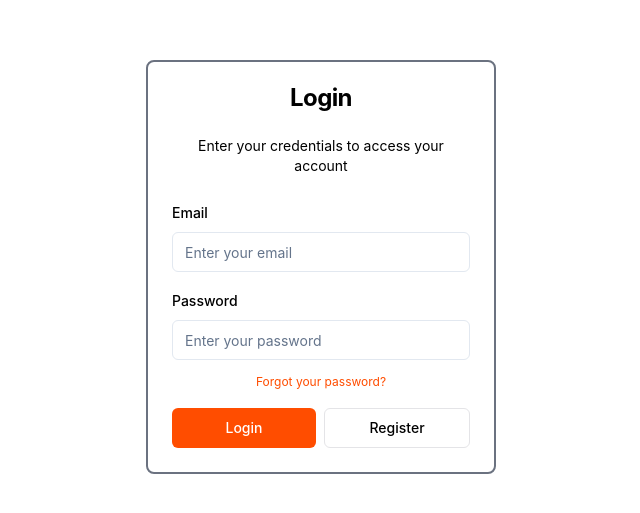
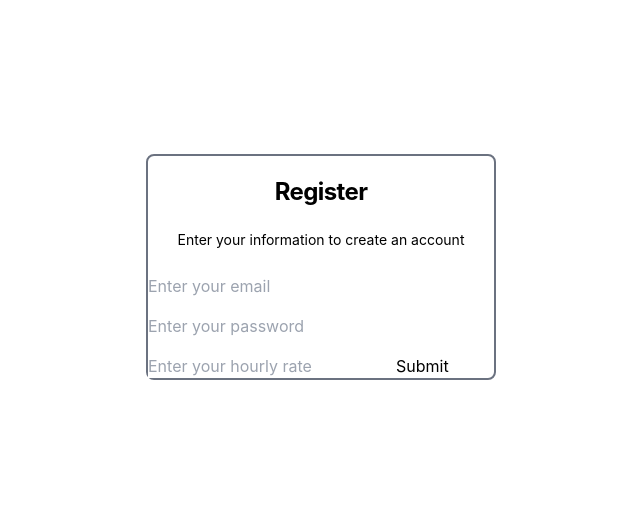
Before and after one commit to Zerefez/FinanceTracker-Frontend-WebApp, a React (Vite) app: page /register in a window 1280 px wide. Before the commit this address led to /login. Shown: the part 157-670 px from the top of the page, without its empty margins (319-959 px from the left). Built offline with nearby package versions, Linux system fonts and the light colour scheme.

Commit message:
register components

```diff
--- /dev/null
+++ b/src/components/Register.tsx
@@ -0,0 +1,49 @@
+
+import { ChangeEvent, useState } from "react"
+import { Card, CardDescription, CardHeader, CardTitle } from "./ui/card"
+import React from "react";
+export function Register() {
+    const [email, setEmail] = useState('');
+    const [password, setPassword] = useState('');
+    const [hourlyRate, setHourlyRate] = useState('');
+    return (
+        <Card className="w-[350px] border-gray-500 border-2 rounded-lg ">
+            <CardHeader>
+                <CardTitle >Register</CardTitle>
+                <CardDescription>Enter your information to create an account</CardDescription>
+            </CardHeader>
+            <form className="space-y-4">
+                <input
+                    id="email"
+                    type="email"
+                    placeholder="Enter your email"
+                    value={email}
+                    onChange={(e: ChangeEvent<HTMLInputElement>) => setEmail(e.target.value)}
+                    required
+                >
+                </input >
+                <input
+                    id="password"
+                    type="password"
+                    placeholder="Enter your password"
+                    value={password}
+                    onChange={(e: ChangeEvent<HTMLInputElement>) => setPassword(e.target.value)}
+                >
+
+                </input>
+                <input
+                    id="hourlyRate"
+                    type="text"
+                    placeholder="Enter your hourly rate"
+                    value={hourlyRate}
+                    onChange={(e: ChangeEvent<HTMLInputElement>) => setHourlyRate(e.target.value)}
+                >
+                </input>
+                <button type="submit">
+                    Submit
+                </button>
+
+            </form>
+        </Card>
+    );
+}
--- a/src/components/RouteConfig.tsx
+++ b/src/components/RouteConfig.tsx
@@ -9,6 +9,7 @@ import { LogoutPage } from "../pages/LogoutPage";
 import Paycheck from "../pages/Paycheck";
 import StudentGrant from "../pages/StudentGrant";
 import ProtectedRoutes from "./ProtectedRoutes";
+import { RegisterPage } from "../pages/RegisterPage";
 
 const RouteConfig = () => {
   const location = useLocation();
@@ -60,6 +61,7 @@ const RouteConfig = () => {
         <Route path="/login" element={
           isAuthenticated && !isLogoutPage ? <Navigate to="/" replace /> : <LoginPage setIsAuthenticated={setIsAuthenticated} />
         } />
+        <Route path="/register" element={<RegisterPage />} />
         <Route path="/logout" element={<LogoutPage />} />
 
         {/* Protected routes - nested under ProtectedRoutes with Outlet */}
--- a/src/pages/LoginPage.tsx
+++ b/src/pages/LoginPage.tsx
@@ -34,12 +34,15 @@ export function LoginPage({ setIsAuthenticated }: LoginPageProps) {
       // TODO: Show error message to user
     }
   };
+  const handleRegister = async () => {
+    navigate('/register');
+  }
 
   return (
     <Inner showHeader={false}>
       <section>
         <div className="min-h-screen flex items-center justify-center">
-          <Login onLogin={handleLogin} />
+          <Login onLogin={handleLogin} onRegister={handleRegister} />
         </div>
       </section>
     </Inner>
--- /dev/null
+++ b/src/pages/RegisterPage.tsx
@@ -0,0 +1,17 @@
+
+import Inner from "../components/Inner";
+import { Register } from "../components/Register";
+
+export function RegisterPage() {
+    return (
+        <Inner showHeader={false}>
+            <section>
+
+                <div className="min-h-screen flex items-center justify-center">
+                    <Register></Register>
+                </div>
+            </section>
+
+        </Inner>
+    )
+}
```
